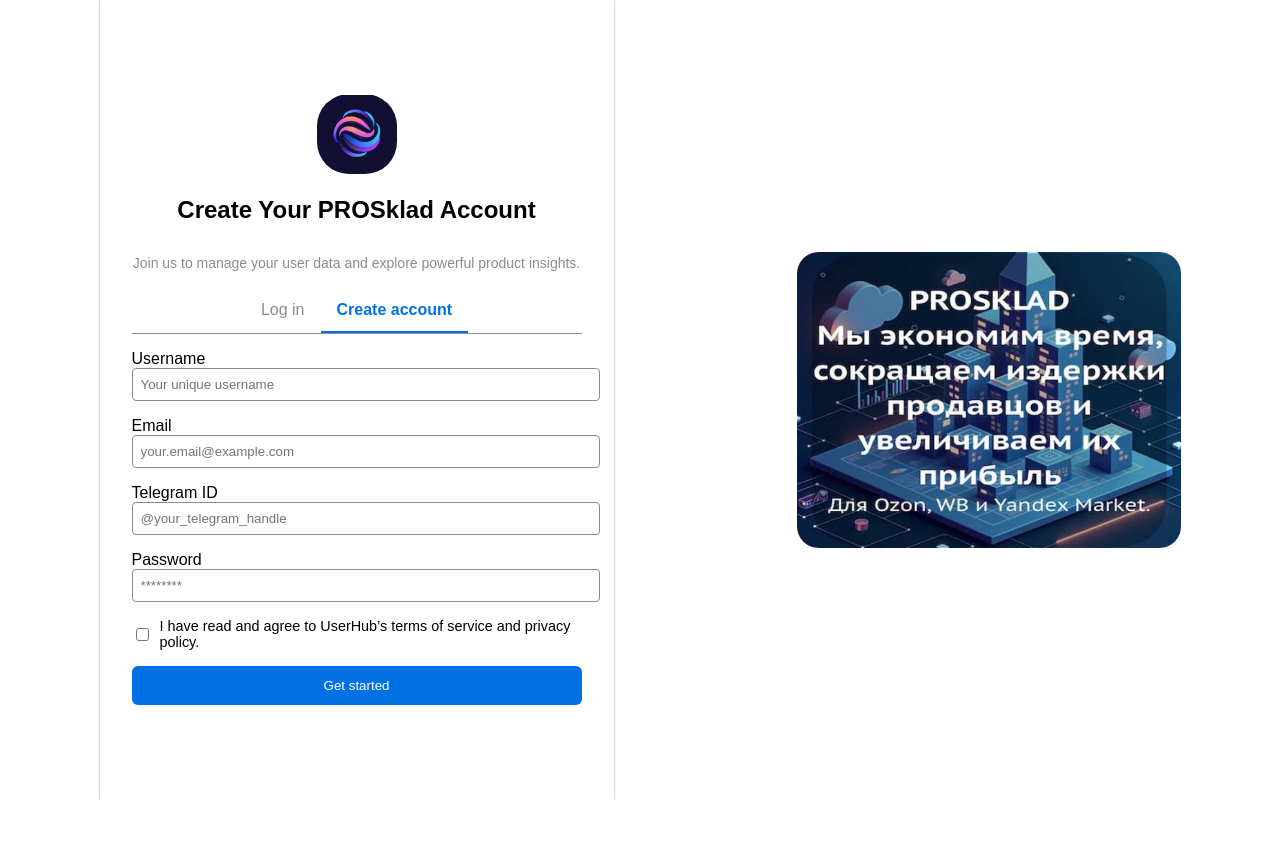
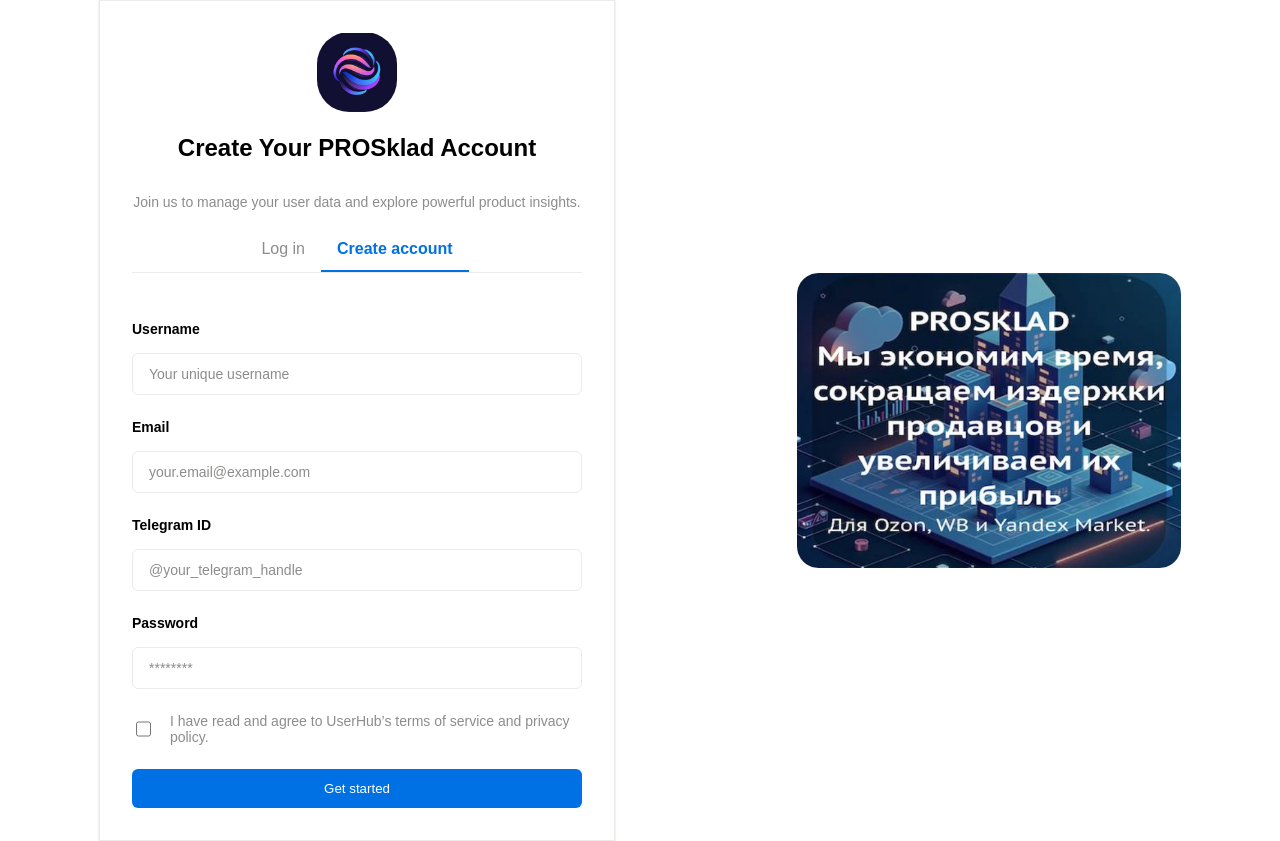
Before and after one commit to AskarKasimov/prosklad, a React (Vite) app: page /auth in a window 1280 px wide. Both pictures are taken after a click on the element "Create account". Before the commit the page ends 800 px from the top, so only its background shows below. Built offline with nearby package versions, Linux system fonts and the light colour scheme; no server answers.

Commit message:
input fields styles

```diff
--- a/src/components/TabManager/TabManager.module.scss
+++ b/src/components/TabManager/TabManager.module.scss
@@ -7,7 +7,8 @@
   flex-direction: row;
   justify-content: center;
   position: relative;
-  border-bottom: 1px solid var(--gray-color);
+  border-bottom: 1px solid var(--outline);
+  margin-bottom: 2rem;
 }
 
 .tabItem {
@@ -16,6 +17,7 @@
   cursor: pointer;
   position: relative;
   transition: color 0.2s ease-in-out, border-bottom-color 2s ease-in-out;
+  font-size: var(--font-size-base);
   font-weight: 500;
   color: var(--gray-color);
   border-bottom: solid 2px inherit;
--- a/src/index.scss
+++ b/src/index.scss
@@ -4,6 +4,7 @@
   --font-size-lg: 18px;
   --font-size-xl: 24px;
   --primary-color: #0071E5FF;
+  --outline: #EBEBEA;
   --gray-color: #8C8D8BFF;
   --button-color: #FFFFFF;
 }
--- a/src/pages/Authorization/Authorization.module.scss
+++ b/src/pages/Authorization/Authorization.module.scss
@@ -17,7 +17,8 @@
   justify-content: center;
   align-items: center;
   max-width: 450px;
-  box-shadow: 0px 0px 2px var(--gray-color);
+  border: solid 1px var(--outline);
+  box-shadow: 0 0 1px #171a1f12, 0 0 2px #171a1f1F;
 }
 
 .logo {
@@ -27,7 +28,7 @@
 
 .title {
   font-weight: bold;
-  font-size: 24px;
+  font-size: var(--font-size-xl);
   line-height: 32px;
   text-align: center;
 }
@@ -36,30 +37,57 @@
   color: var(--gray-color);
   margin: 0.5rem 0 1rem;
   text-align: center;
-  font-size: 14px;
+  font-size: var(--font-size-sm);
   line-height: 20px;
 }
 
 .form {
   display: flex;
   flex-direction: column;
+  gap: 1.5rem;
+}
+
+label {
+  display: flex;
+  flex-direction: column;
+  font-size: var(--font-size-sm);
+  font-weight: 600;
   gap: 1rem;
 }
 
 input[type="text"],
 input[type="email"],
 input[type="password"] {
-  padding: 0.5rem;
-  border: 1px solid var(--gray-color);
-  border-radius: 4px;
-  width: 100%;
+  padding: 0.75rem 1rem;
+  border-radius: 6px;
+  border: solid 1px var(--outline);
+  outline: none;
+  transition: border-color 0.2s;
+  font-size: var(--font-size-sm);
+
+  &::placeholder {
+    color: var(--gray-color);
+  }
+
+  &:focus {
+    border-color: var(--primary-color);
+  }
 }
 
 .checkbox {
   display: flex;
+  flex-direction: row;
   align-items: center;
-  gap: 0.5rem;
-  font-size: 0.9rem;
+  font-size: var(--font-size-sm);
+  font-weight: 500;
+  color: var(--gray-color);
+
+  input[type="checkbox"] {
+    width: 16px;
+    height: 16px;
+    accent-color: var(--primary-color);
+    cursor: pointer;
+  }
 }
 
 .submitButton {
--- a/src/pages/Authorization/index.tsx
+++ b/src/pages/Authorization/index.tsx
@@ -23,7 +23,11 @@
         />
       </div>
       <div className={styles.promoSection}>
-        <img className={styles.promoCard} src="/prosklad_image.png" alt="картиночка" />
+        <img
+          className={styles.promoCard}
+          src="/prosklad_image.png"
+          alt="картиночка"
+        />
       </div>
     </div>
   );
```
